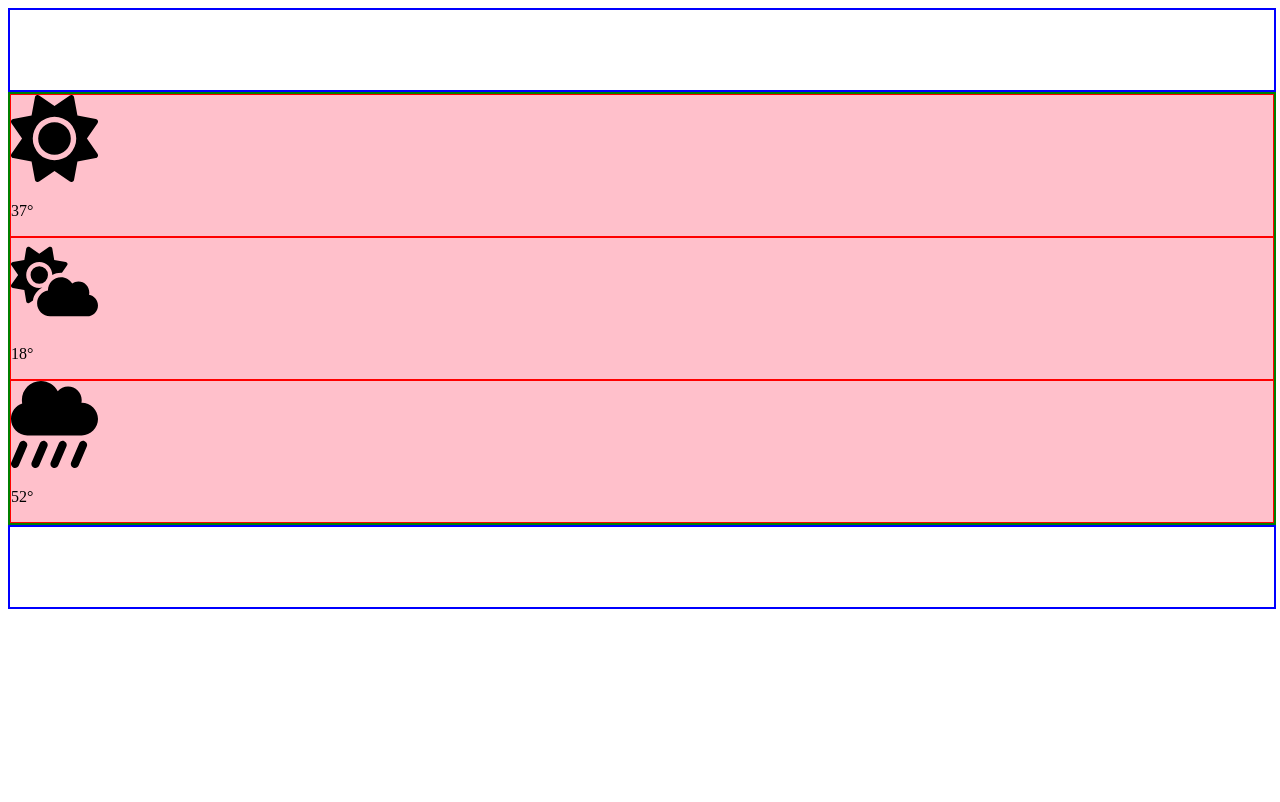
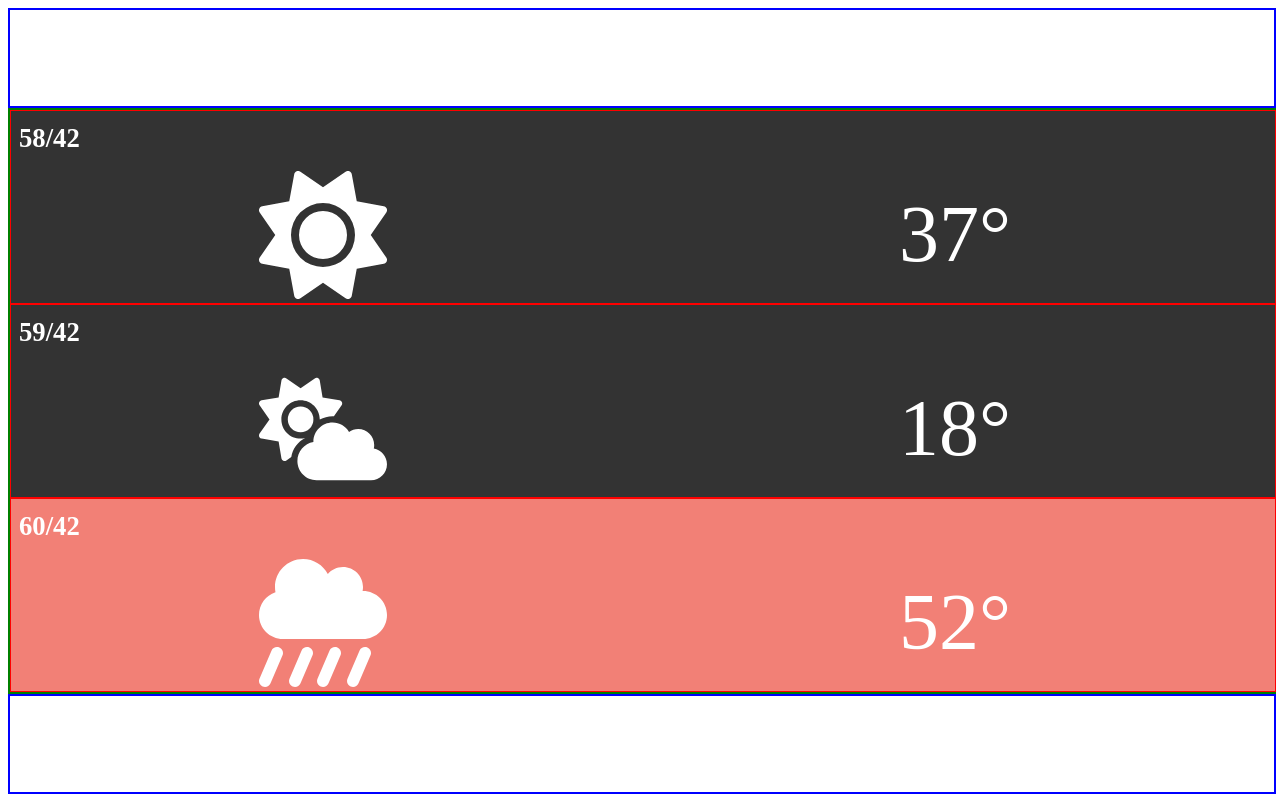
Before and after one commit to WildCodeSchool/2023-09-JS-Lyon-P2-GROUP-API-Way, a React (Vite) app in the folder frontend/: page / in a window 1280 px wide. Built offline with nearby package versions, Linux system fonts and the light colour scheme.

Commit message:
ajout css card page principale

```diff
--- a/frontend/src/App.css
+++ b/frontend/src/App.css
@@ -1,18 +1,19 @@
 header {
   border: 2px solid blue;
   width: 100%;
-  height: 80px;
+  height: 12vh;
 }
 
 main {
   border: 2px solid green;
   width: 100%;
+  min-height: 72vh;
 }
 
 footer {
   border: 2px solid blue;
   width: 100%;
-  height: 80px;
+  height: 12vh;
 }
 
 /*# sourceMappingURL=App.css.map */
--- a/frontend/src/components/Cards/Cards.jsx
+++ b/frontend/src/components/Cards/Cards.jsx
@@ -7,23 +7,32 @@ function Cards() {
   return (
     <div>
       <div className="card cardTop">
-        <svg viewBox="0 0 512 512" width="87px" height="87px">
+        <h3>58/42</h3>
+        <div className="cardContent">
+          <svg fill="white" viewBox="0 0 512 512" width="87px" height="87px">
             <path d="M361.5 1.2c5 2.1 8.6 6.6 9.6 11.9L391 121l107.9 19.8c5.3 1 9.8 4.6 11.9 9.6s1.5 10.7-1.6 15.2L446.9 256l62.3 90.3c3.1 4.5 3.7 10.2 1.6 15.2s-6.6 8.6-11.9 9.6L391 391 371.1 498.9c-1 5.3-4.6 9.8-9.6 11.9s-10.7 1.5-15.2-1.6L256 446.9l-90.3 62.3c-4.5 3.1-10.2 3.7-15.2 1.6s-8.6-6.6-9.6-11.9L121 391 13.1 371.1c-5.3-1-9.8-4.6-11.9-9.6s-1.5-10.7 1.6-15.2L65.1 256 2.8 165.7c-3.1-4.5-3.7-10.2-1.6-15.2s6.6-8.6 11.9-9.6L121 121 140.9 13.1c1-5.3 4.6-9.8 9.6-11.9s10.7-1.5 15.2 1.6L256 65.1 346.3 2.8c4.5-3.1 10.2-3.7 15.2-1.6zM160 256a96 96 0 1 1 192 0 96 96 0 1 1 -192 0zm224 0a128 128 0 1 0 -256 0 128 128 0 1 0 256 0z" />
           </svg>
           <p>37°</p>
         </div>
+      </div>
       <div className="card cardMiddle">
-        <svg viewBox="0 0 640 512" width="87px" height="87px">
+        <h3>59/42</h3>
+        <div className="cardContent">
+          <svg fill="white" viewBox="0 0 640 512" width="87px" height="87px">
             <path d="M294.2 1.2c5.1 2.1 8.7 6.7 9.6 12.1l14.1 84.7 84.7 14.1c5.4 .9 10 4.5 12.1 9.6s1.5 10.9-1.6 15.4l-38.5 55c-2.2-.1-4.4-.2-6.7-.2c-23.3 0-45.1 6.2-64 17.1l0-1.1c0-53-43-96-96-96s-96 43-96 96s43 96 96 96c8.1 0 15.9-1 23.4-2.9c-36.6 18.1-63.3 53.1-69.8 94.9l-24.4 17c-4.5 3.2-10.3 3.8-15.4 1.6s-8.7-6.7-9.6-12.1L98.1 317.9 13.4 303.8c-5.4-.9-10-4.5-12.1-9.6s-1.5-10.9 1.6-15.4L52.5 208 2.9 137.2c-3.2-4.5-3.8-10.3-1.6-15.4s6.7-8.7 12.1-9.6L98.1 98.1l14.1-84.7c.9-5.4 4.5-10 9.6-12.1s10.9-1.5 15.4 1.6L208 52.5 278.8 2.9c4.5-3.2 10.3-3.8 15.4-1.6zM144 208a64 64 0 1 1 128 0 64 64 0 1 1 -128 0zM639.9 431.9c0 44.2-35.8 80-80 80H288c-53 0-96-43-96-96c0-47.6 34.6-87 80-94.6l0-1.3c0-53 43-96 96-96c34.9 0 65.4 18.6 82.2 46.4c13-9.1 28.8-14.4 45.8-14.4c44.2 0 80 35.8 80 80c0 5.9-.6 11.7-1.9 17.2c37.4 6.7 65.8 39.4 65.8 78.7z" />
           </svg>
           <p>18°</p>
         </div>
+      </div>
       <div className="card cardBottom">
-        <svg viewBox="0 0 512 512" width="87px" height="87px">
+        <h3>60/42</h3>
+        <div className="cardContent">
+          <svg fill="white" viewBox="0 0 512 512" width="87px" height="87px">
             {" "}
             <path d="M96 320c-53 0-96-43-96-96c0-42.5 27.6-78.6 65.9-91.2C64.7 126.1 64 119.1 64 112C64 50.1 114.1 0 176 0c43.1 0 80.5 24.3 99.2 60c14.7-17.1 36.5-28 60.8-28c44.2 0 80 35.8 80 80c0 5.5-.6 10.8-1.6 16c.5 0 1.1 0 1.6 0c53 0 96 43 96 96s-43 96-96 96H96zM81.5 353.9c12.2 5.2 17.8 19.3 12.6 31.5l-48 112c-5.2 12.2-19.3 17.8-31.5 12.6S-3.3 490.7 1.9 478.5l48-112c5.2-12.2 19.3-17.8 31.5-12.6zm120 0c12.2 5.2 17.8 19.3 12.6 31.5l-48 112c-5.2 12.2-19.3 17.8-31.5 12.6s-17.8-19.3-12.6-31.5l48-112c5.2-12.2 19.3-17.8 31.5-12.6zm244.6 31.5l-48 112c-5.2 12.2-19.3 17.8-31.5 12.6s-17.8-19.3-12.6-31.5l48-112c5.2-12.2 19.3-17.8 31.5-12.6s17.8 19.3 12.6 31.5zM313.5 353.9c12.2 5.2 17.8 19.3 12.6 31.5l-48 112c-5.2 12.2-19.3 17.8-31.5 12.6s-17.8-19.3-12.6-31.5l48-112c5.2-12.2 19.3-17.8 31.5-12.6z" />{" "}
           </svg>
           <p>52°</p>
+        </div>
       </div>
       <Colors />
       <ApiCall />
--- a/frontend/src/components/Cards/card.css
+++ b/frontend/src/components/Cards/card.css
@@ -1,6 +1,35 @@
 .card {
-  background-color: pink;
+  background-color: #333333;
   border: 1px solid red;
+  width: 100%;
+  height: 24vh;
+  display: flex;
+  flex-direction: column;
+  justify-content: space-around;
+  color: white;
+}
+.card h3 {
+  display: flex;
+  justify-content: flex-start;
+  margin: 1vh;
+  font-size: 20pt;
+}
+.card .cardContent {
+  display: flex;
+  justify-content: space-around;
+  align-items: center;
+}
+.card svg {
+  height: 16vh;
+  width: 16vh;
+}
+.card p {
+  margin: 2vh;
+  font-size: 60pt;
+}
+
+.cardBottom {
+  background-color: #f28076;
 }
 
 /*# sourceMappingURL=card.css.map */
```
Lines whose indentation alone changed are shown as unchanged.
